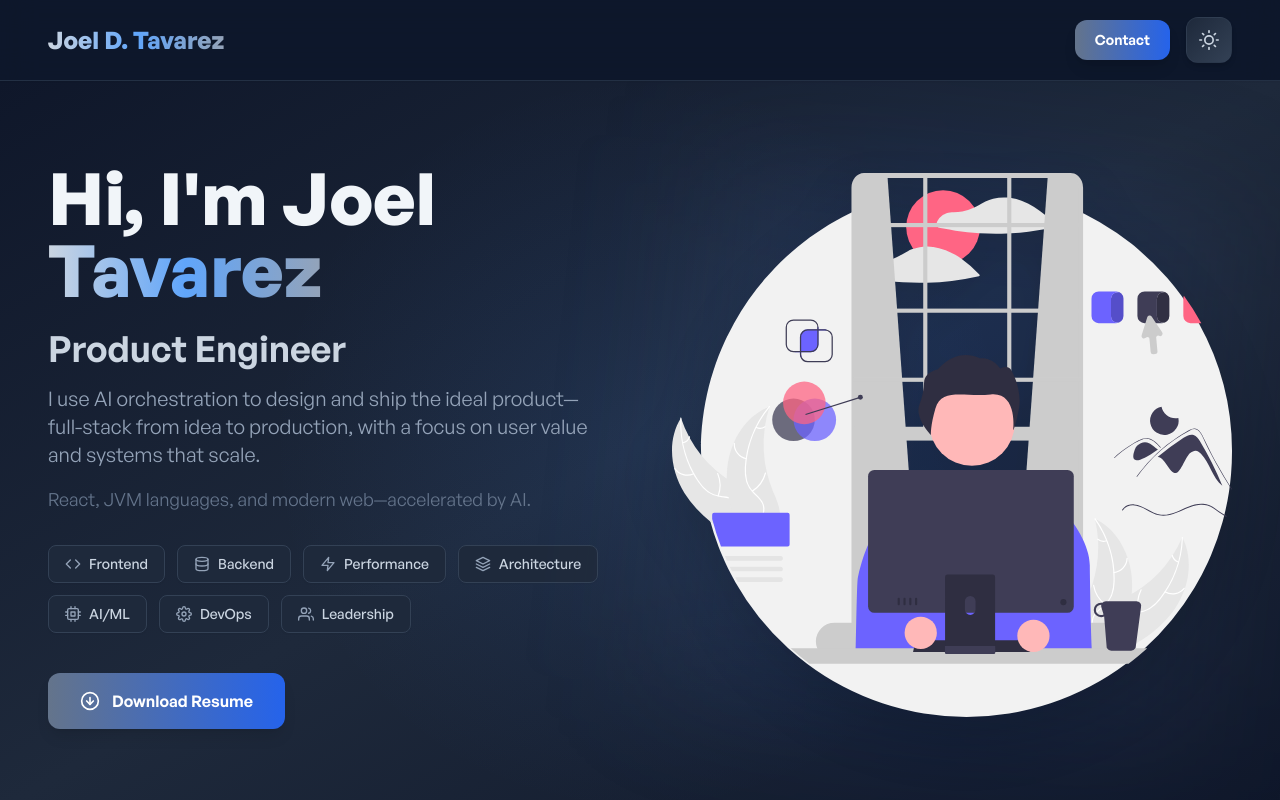
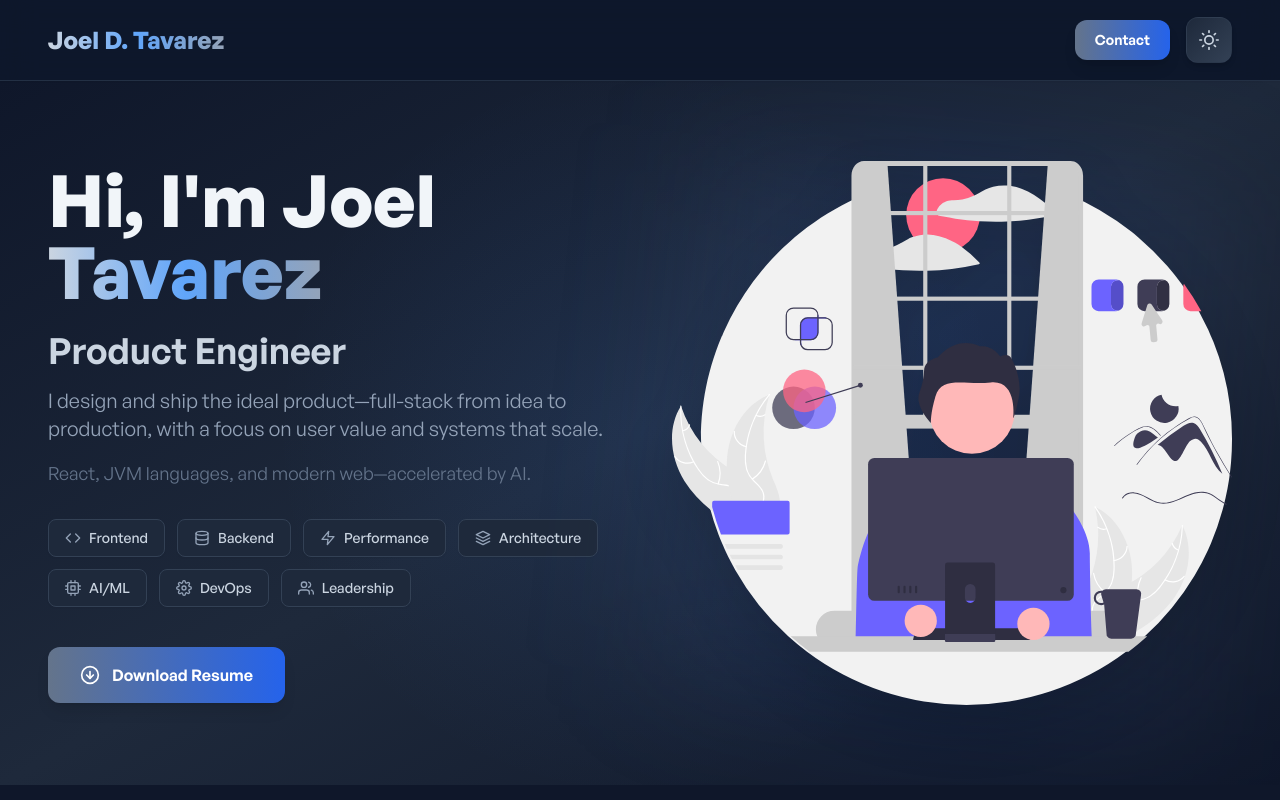
Before and after one commit to Don-Joel/Me, a Next.js app: page / in a window 1280 px wide. Shown: the top 800 px of the page. Built offline with nearby package versions, Linux system fonts and the light colour scheme.

Commit message:
updating hero text

```diff
--- a/components/shared/AppBanner.tsx
+++ b/components/shared/AppBanner.tsx
@@ -64,7 +64,9 @@ const AppBanner = () => {
                   onVisibleLengthChange={setLen2}
                   className="text-slate-900 dark:text-slate-100"
                 />
-                {totalVisible >= 9 && totalVisible <= 12 && <TypewriterCursor />}
+                {totalVisible >= 9 && totalVisible <= 12 && (
+                  <TypewriterCursor />
+                )}
                 <br />
                 <TypewriterText
                   text="Tavarez"
@@ -94,9 +96,8 @@ const AppBanner = () => {
                 transition={{ delay: 2, duration: 0.4, ease: "easeOut" }}
                 className="text-lg sm:text-xl text-slate-600 dark:text-slate-400 mb-4 max-w-2xl mx-auto lg:mx-0 leading-relaxed"
               >
-                I use AI orchestration to design and ship the ideal
-                product—full-stack from idea to production, with a focus on user
-                value and systems that scale.
+                I design and ship the ideal product—full-stack from idea to
+                production, with a focus on user value and systems that scale.
               </motion.p>
               <motion.p
                 initial={{ opacity: 0, scale: 0.96 }}
```
